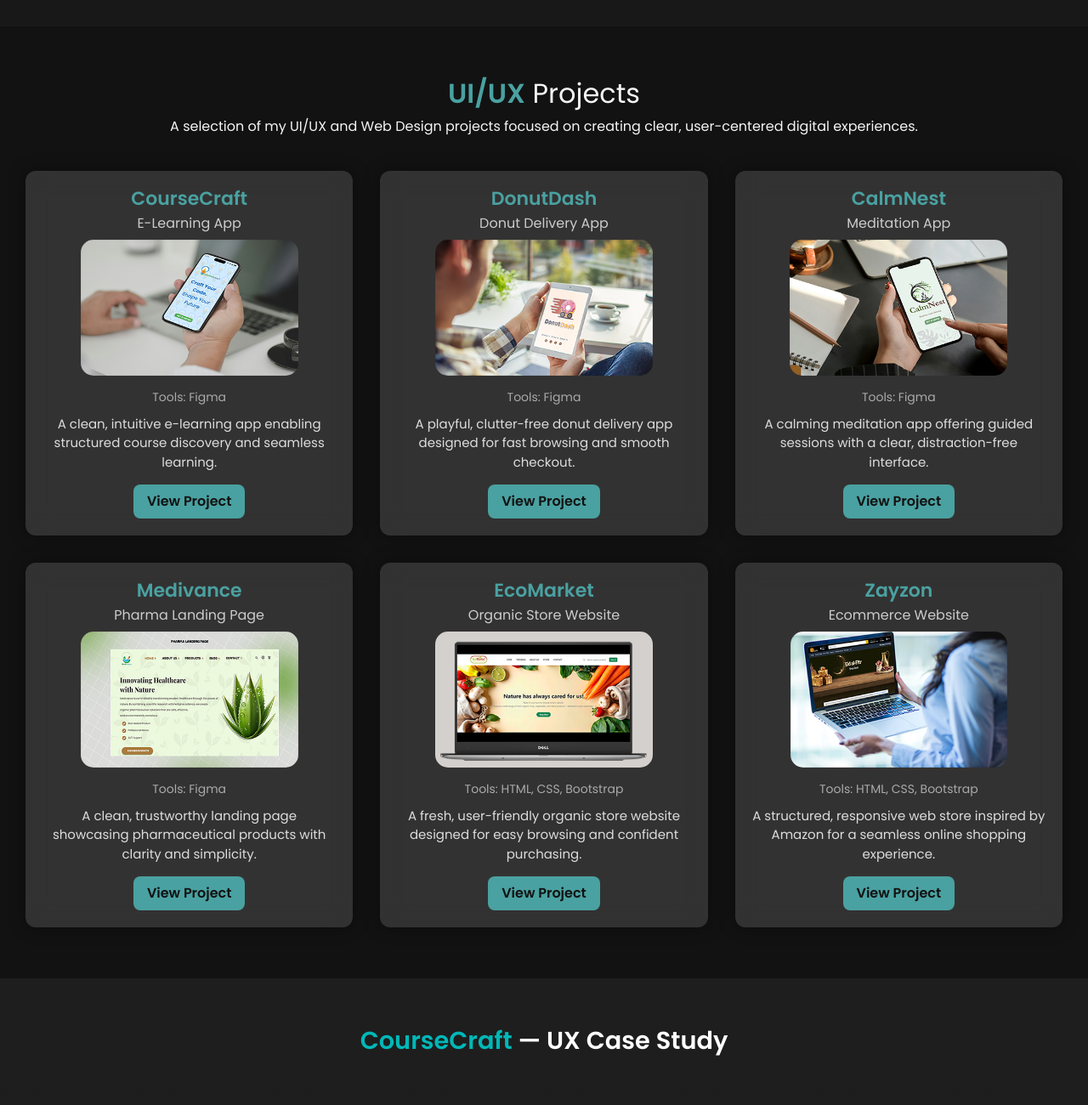
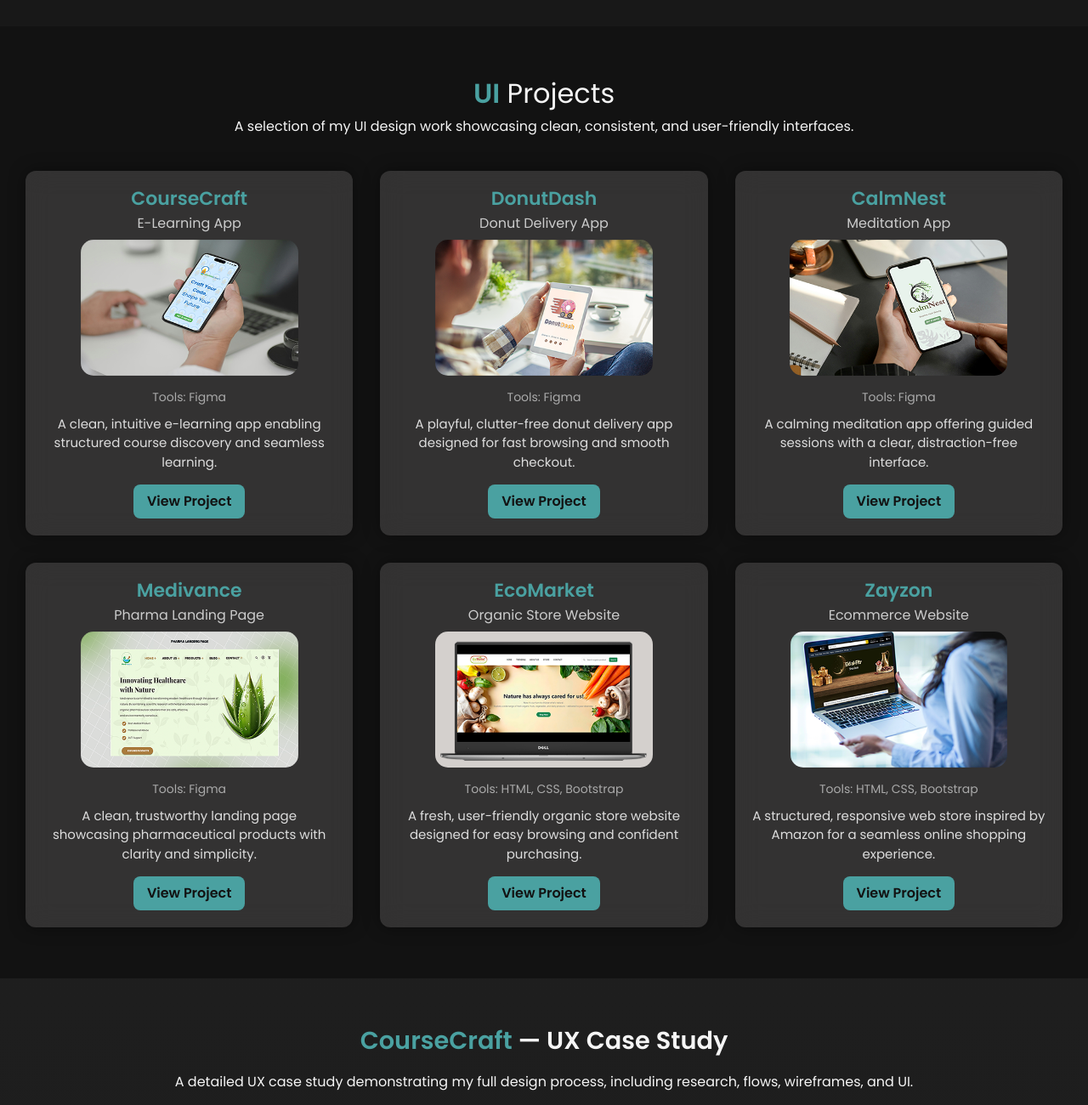
Before and after one commit to taniyasaha23/portfolio, a plain HTML site: page index.html in a window 1280 px wide. Shown: the part 2980-4280 px from the top of the page at 85% size. Drawn offline with nearby package versions, Linux system fonts and the light colour scheme.

Commit message:
Add files via upload

```diff
--- a/index.html
+++ b/index.html
@@ -422,8 +422,8 @@
 <!--UI/UX Section-->
   <section id="uiux" class="section-uiux">
   <div class="section-header">
-    <h2><span>UI/UX</span> Projects</h2>
-    <p>A selection of my UI/UX and Web Design projects focused on creating clear, user-centered digital experiences.</p>
+    <h2><span>UI</span> Projects</h2>
+    <p>A selection of my UI design work showcasing clean, consistent, and user-friendly interfaces.</p>
   </div>
 
   <div class="projects-grid">
@@ -497,6 +497,7 @@
   <!-- Centered title (spans the hero) -->
   <div class="case-title">
     <h2><span>CourseCraft</span> — UX Case Study</h2>
+    <p>A detailed UX case study demonstrating my full design process, including research, flows, wireframes, and UI.</p>
   </div>
 
   <div class="container split-inner">
@@ -650,23 +651,6 @@
 
       <!-- Card 1 -->
       <div class="competition-card">
-        <h2> <span>Graphic Competition Projects</span> - 24FPS Multimedia Mania, 2024 (Team Project)</h2>
-        <p>Designed brand identity and campaign assets for the team project "Sheinic" under 24FPS.</p>
-
-        <div class="compimg-block-container">
-          <div class="compimg-block">
-            <h3>Sheinic Packaging Design</h3>
-            <img src="24FPS_Packaging.png" alt="Sheinic Packaging Design">
-          </div>
-          <div class="compimg-block">
-            <h3>Sheinic Social Media Creatives</h3>
-            <img src="24FPSPoster.png" alt="Sheinic Social Media Creatives">
-          </div>
-        </div>
-      </div>
-
-      <!-- Card 2 -->
-      <div class="competition-card">
         <h2> <span>Graphic Competition Projects</span> - MAAC Creative League (MCL) 10, 2025</h2>
         <p>Poster and matte painting projects recognized at MCL 10, 2025.</p>
 
@@ -682,7 +666,7 @@
         </div>
       </div>
 
-      <!-- Card 3 -->
+      <!-- Card 2 -->
       <div class="competition-card">
         <h2> <span>Graphic Competition Project</span> - Broken Pastel, 2025 (Internal Competition)</h2>
         <p>Futuristic vector art exploring color harmony and clean composition for Broken Pastel 2025.</p>
@@ -690,6 +674,23 @@
         <div class="compimg-block-container">
           <div class="compimg-block1">
             <img src="Futuristic_Vector_Art.png" alt="Futuristic Vector art">
+          </div>
+        </div>
+      </div>
+
+      <!-- Card 3 -->
+      <div class="competition-card">
+        <h2> <span>Graphic Competition Projects</span> - 24FPS Multimedia Mania, 2024 (Team Project)</h2>
+        <p>Designed brand identity and campaign assets for the team project "Sheinic" under 24FPS.</p>
+
+        <div class="compimg-block-container">
+          <div class="compimg-block">
+            <h3>Sheinic Packaging Design</h3>
+            <img src="24FPS_Packaging.png" alt="Sheinic Packaging Design">
+          </div>
+          <div class="compimg-block">
+            <h3>Sheinic Social Media Creatives</h3>
+            <img src="24FPSPoster.png" alt="Sheinic Social Media Creatives">
           </div>
         </div>
       </div>
--- a/style.css
+++ b/style.css
@@ -1055,11 +1055,21 @@ color: whitesmoke;
   margin: 0;
   font-size: 1.8rem;       /* larger title */
   font-weight: 600;
-  color: #ffffff;
-
-}
-.case-title h2 span { color: #00b8b8; }
-
+  color: whitesmoke;
+
+}
+.case-title h2 span {
+  color: #4AA1A1;
+  font-weight: bold
+ }
+
+.case-title p {
+  color: whitesmoke;
+  font-size: 16px;
+  padding-top: 20px;
+  margin-top: auto;
+  margin-bottom: 20px;
+ }
 
 /* split-inner holds the left mockup and right content card */
 #coursecraft-case .split-inner {
@@ -1181,6 +1191,7 @@ color: whitesmoke;
     z-index: 5 !important;
   }
   .case-title h2 {
+
     font-size: 1.25rem !important;
     line-height: 1.15 !important;
     margin: 0 !important;
@@ -1265,7 +1276,8 @@ color: whitesmoke;
 
 /* Very small phones (stacked but slightly tighter) */
 @media (max-width: 420px) {
-  .case-title h2 { font-size: 1.09rem !important; }
+  .case-title h2 { padding-top: 1.25rem !important; font-size: 1.25rem !important; }
+  .case-title p{ font-size: 0.85rem !important;}
   .case-mockup img { max-height: 38vh !important; width: min(360px, 88vw) !important; box-shadow: 0 30px 80px rgba(0,0,0,0.6);
   transform: translateY(0); transition: transform 0.35s ease, box-shadow 0.35s ease;}
   .case-content { padding: 0.9rem !important; width: 94% !important; }
```
